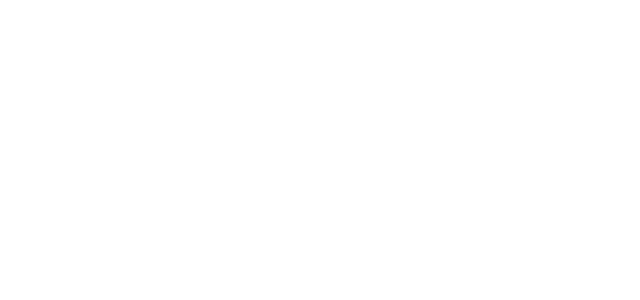
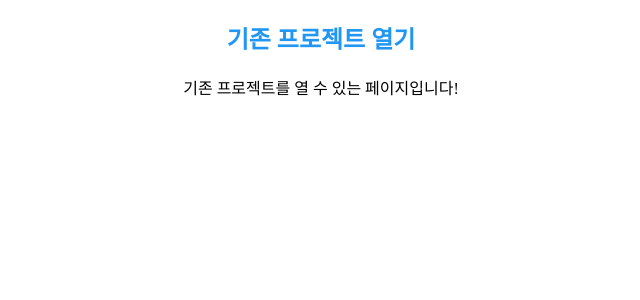
Before and after one commit to betterb2etr/sejong, a Vue app in the folder my-project/: page /open-project in a window 1280 px wide. Shown: the top 300 px of the page, without its empty margins (319-959 px from the left). Built offline with nearby package versions, Linux system fonts and the light colour scheme.

Commit message:
fix : 창 생성 대신 창전환방식으로
창 전화방식으로 바꿈

```diff
--- a/my-project/src/components/ListPage.vue
+++ b/my-project/src/components/ListPage.vue
@@ -2,9 +2,9 @@
   <div class="list-container">
     <h2>사용자 작업 리스트</h2>
     <ul>
-      <li v-for="(item, index) in tasks" :key="index">
-        <a :href="item.link" target="_blank">{{ item.name }}</a>
-      </li>
+     <li v-for="(item, index) in tasks" :key="index">
+        <router-link :to="item.link">{{ item.name }}</router-link>
+     </li>
     </ul>
   </div>
 </template>
@@ -15,10 +15,11 @@ export default {
   data() {
     return {
       tasks: [
-        { name: '작업 1: 새 프로젝트 생성', link: '#' },
-        { name: '작업 2: 기존 프로젝트 열기', link: '#' },
-        { name: '작업 3: 환경 설정', link: '#' },
+        { name: '작업 1: 새 프로젝트 생성', link: '/create-project' },
+        { name: '작업 2: 기존 프로젝트 열기', link: '/open-project' },
+        { name: '작업 3: 환경 설정', link: '/settings' },
       ],
+
     };
   },
 };
--- a/my-project/src/router/index.js
+++ b/my-project/src/router/index.js
@@ -1,7 +1,7 @@
 import Vue from 'vue';
 import VueRouter from 'vue-router';
-import LoginView from '@/views/LoginView.vue'; // 새로 생성된 로그인 화면
-import ListPage from '@/components/ListPage.vue'; // 기존 기능 열거 페이지
+import LoginView from '@/views/LoginView.vue';
+import ListPage from '@/components/ListPage.vue';
 
 Vue.use(VueRouter);
 
@@ -9,12 +9,27 @@ const routes = [
   {
     path: '/',
     name: 'Login',
-    component: LoginView, // 기본 경로를 로그인 화면으로 설정
+    component: LoginView,
   },
   {
     path: '/list',
     name: 'List',
-    component: ListPage, // 기능 열거 페이지
+    component: ListPage,
+  },
+  {
+    path: '/create-project',
+    name: 'CreateProject',
+    component: () => import('@/views/CreateProject.vue'),
+  },
+  {
+    path: '/open-project',
+    name: 'OpenProject',
+    component: () => import('@/views/OpenProject.vue'),
+  },
+  {
+    path: '/settings',
+    name: 'Settings',
+    component: () => import('@/views/Settings.vue'), // Settings 컴포넌트를 가리키지만, 내부적으로 이름은 SettingsPage로 변경됨
   },
 ];
 
--- /dev/null
+++ b/my-project/src/views/CreateProject.vue
@@ -0,0 +1,18 @@
+<template>
+    <div>
+      <h2>새 프로젝트 생성</h2>
+      <p>새 프로젝트를 생성하는 페이지입니다!</p>
+    </div>
+  </template>
+
+  <script>
+  export default {
+    name: 'CreateProject',
+  };
+  </script>
+
+  <style>
+  h2 {
+    color: #4CAF50;
+  }
+  </style>
--- /dev/null
+++ b/my-project/src/views/OpenProject.vue
@@ -0,0 +1,18 @@
+<template>
+    <div>
+      <h2>기존 프로젝트 열기</h2>
+      <p>기존 프로젝트를 열 수 있는 페이지입니다!</p>
+    </div>
+  </template>
+
+  <script>
+  export default {
+    name: 'OpenProject',
+  };
+  </script>
+
+  <style>
+  h2 {
+    color: #2196F3;
+  }
+  </style>
--- /dev/null
+++ b/my-project/src/views/Settings.vue
@@ -0,0 +1,18 @@
+<template>
+    <div>
+      <h2>환경 설정</h2>
+      <p>환경 설정을 변경하는 페이지입니다!</p>
+    </div>
+  </template>
+
+  <script>
+  export default {
+    name: 'SettingsPage',
+  };
+  </script>
+
+  <style>
+  h2 {
+    color: #FF9800;
+  }
+  </style>
```
